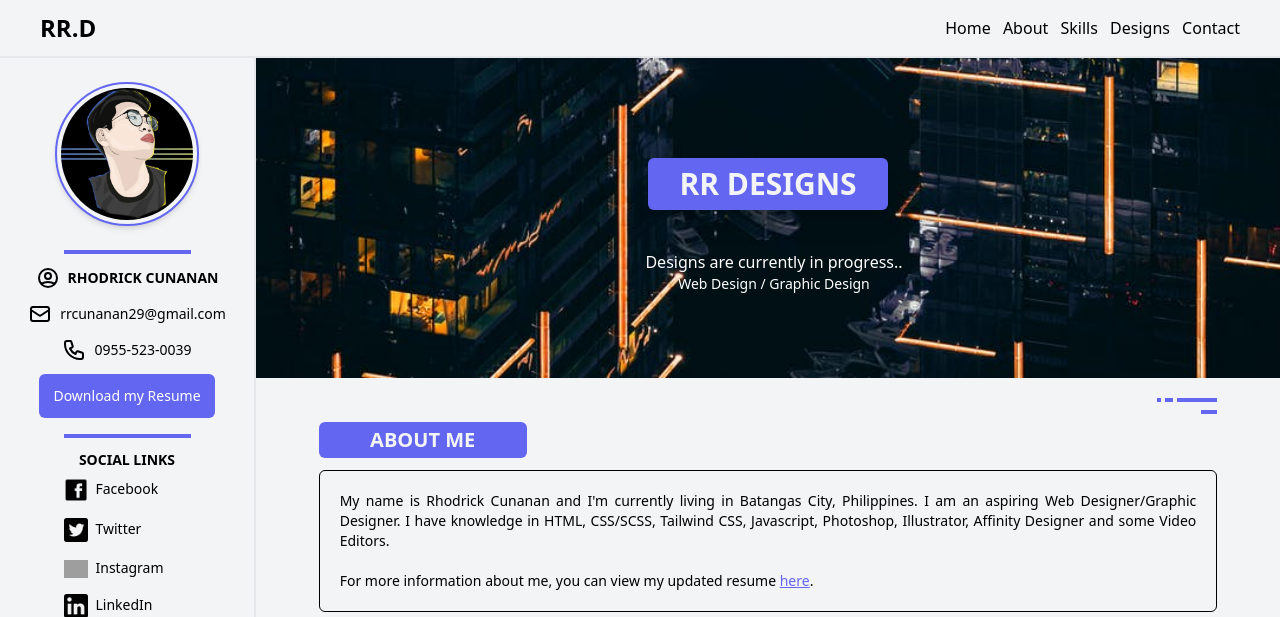
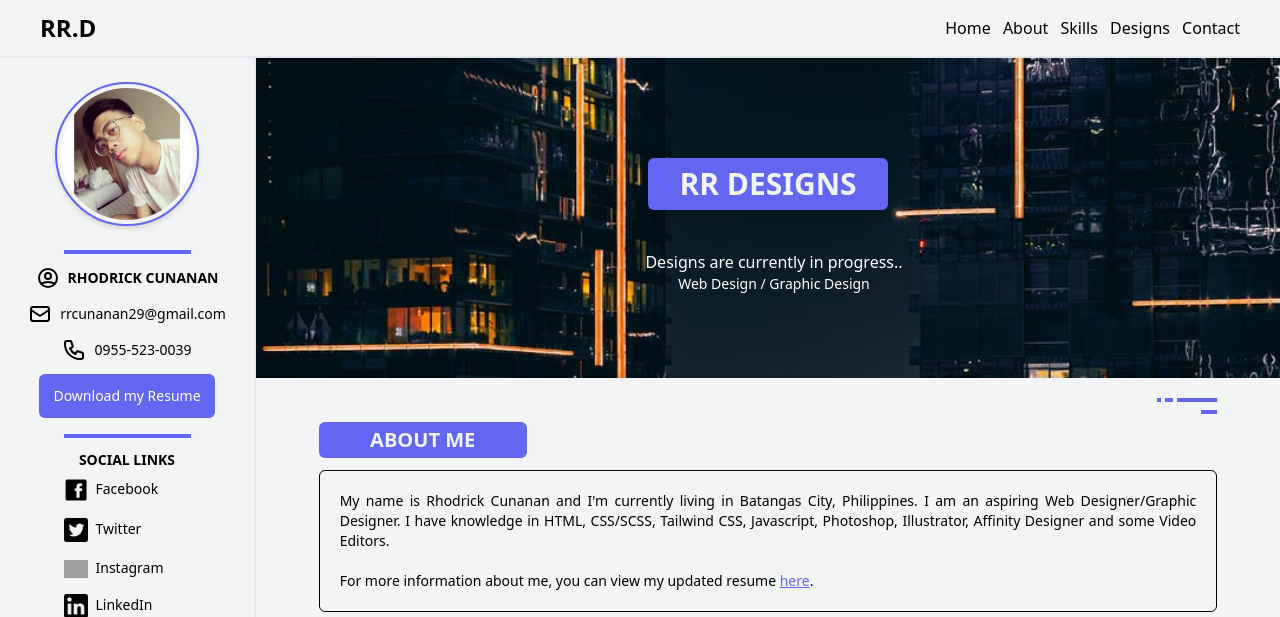
Before and after one commit to rrcunanan/myportfolio, a PHP site: page / in a window 1280 px wide. Shown: the top 617 px of the page. Run offline with PHP 8.4, Linux system fonts and the light colour scheme; grey boxes are pictures that could not be loaded.

Commit message:
8th commit

```diff
--- a/package.json
+++ b/package.json
@@ -5,7 +5,7 @@
   "main": "index.js",
   "scripts": {
     "build": "tailwindcss build src/styles.css -o public/styles.css",
-    "build-1": "NODE_ENV=production tailwindcss build src/styles.css -o public/styles.css"
+    "prod": "NODE_ENV=production tailwindcss build src/styles.css -o public/styles.css"
   },
   "keywords": [],
   "author": "",
--- a/public/index.html
+++ b/public/index.html
@@ -35,10 +35,10 @@
         <div class="float-right w-1 h-1 bg-indigo-500"></div><br>
         <div class="float-right w-4 h-1 bg-indigo-500 ml-1 -mt-3"></div>
 
-        <a href="#home" class="block py-2 mt-5 hover:bg-indigo-500 rounded-md  ml-2 hover:text-white">Home</a>
-        <a href="#about" class="block py-2 px-5 hover:bg-indigo-500 rounded-md  ml-2 hover:text-white">About</a>
-        <a href="#skills" class="block py-2 px-5 hover:bg-indigo-500 rounded-md  ml-2 hover:text-white">Skills</a>
-        <a href="#designs" class="block py-2 px-5 hover:bg-indigo-500 rounded-md  ml-2 hover:text-white">Designs</a>
+        <a href="#home" class="block py-2 mt-5 hover:bg-indigo-500 rounded-md ml-2 hover:text-white">Home</a>
+        <a href="#about" class="block py-2 px-5 hover:bg-indigo-500 rounded-md ml-2 hover:text-white">About</a>
+        <a href="#skills" class="block py-2 px-5 hover:bg-indigo-500 rounded-md ml-2 hover:text-white">Skills</a>
+        <a href="#designs" class="block py-2 px-5 hover:bg-indigo-500 rounded-md ml-2 hover:text-white">Designs</a>
         <a href="#contact" class="block py-2 px-5 mb-5 hover:bg-indigo-500 rounded-md  ml-2 hover:text-white">Contact</a>
 
         <div class="float-left w-10 h-1 bg-indigo-500 mr-1"></div>
@@ -48,7 +48,7 @@
     </div>
 
     <div class="lg:flex" id="home">
-      <div class="header-cover lg:hidden p-5">
+      <div class="bg-fixed bg-no-repeat bg-cover bg-top lg:hidden p-5" style="background-image: url('./img/header-cover.jpeg');">
           <h1 class="font-bold uppercase text-2xl w-60 mx-auto bg-indigo-500 rounded-md text-center text-gray-100 mt-10">RR Designs</h1>
           <p class="ml-3 mt-6 text-center text-white">Designs are currently in progress...</p>
           <p class="text-sm font-light ml-3 mb-10 text-center text-white">Web Design / Graphic Design</p>
@@ -70,7 +70,7 @@
             <svg class="w-6 h-6 mr-2" fill="none" stroke="currentColor" viewBox="0 0 24 24" xmlns="http://www.w3.org/2000/svg"><path stroke-linecap="round" stroke-linejoin="round" stroke-width="2" d="M3 5a2 2 0 012-2h3.28a1 1 0 01.948.684l1.498 4.493a1 1 0 01-.502 1.21l-2.257 1.13a11.042 11.042 0 005.516 5.516l1.13-2.257a1 1 0 011.21-.502l4.493 1.498a1 1 0 01.684.949V19a2 2 0 01-2 2h-1C9.716 21 3 14.284 3 6V5z"></path></svg>
             <p>0955-523-0039</p>
           </div>
-          <div  class="w-44 mx-auto bg-indigo-500 text-white px-1 py-3 rounded-md hover:bg-indigo-600">
+          <div  class="w-44 mx-auto bg-indigo-500 text-white px-1 py-3 rounded-md transition duration-500 ease-in-out hover:bg-indigo-600">
             <a href="https://drive.google.com/file/d/1e56WHO09hlrzxmoafDw-P5Fx3ww9szBa/view">Download my Resume</a>
           </div>
         </div>
@@ -117,7 +117,7 @@
 
       <main class="flex-1">
         <div class="hidden lg:block" id="home">
-          <div class="header-cover lg:h-80 p-5">
+          <div class="bg-fixed bg-no-repeat bg-cover bg-top lg:h-80 p-5" style="background-image: url('./img/header-cover.jpeg');">
             <h1 class="font-bold uppercase text-3xl w-60 mx-auto py-2 bg-indigo-500 rounded-md shadow-xl text-center text-gray-100 mt-20">RR Designs</h1>
             <p class="ml-3 mt-10 text-center text-white">Designs are currently in progress..</p>
             <p class="text-sm font-light ml-3 mb-20 text-center text-white">Web Design / Graphic Design</p>
@@ -147,7 +147,7 @@
           <h1 class="bg-indigo-500 text-gray-100 text-xl py-1 w-52 uppercase font-bold text-center rounded-md mb-3 mx-auto">Designs</h1>
           <p class="text-center my-7 font-light">Browse all my designs through the button below.</p>
           <div class="w-full text-center">
-          <a href="https://www.behance.net/rhodrickcunanan" target="_blank" class="bg-black text-gray-100 py-2 px-2 rounded-md hover:bg-gray-900">behance.net</a>
+          <a href="https://www.behance.net/rhodrickcunanan" target="_blank" class="bg-black text-gray-100 py-2 px-2 rounded-md hover:bg-gray-900 transition duration-500 ease-in-out">behance.net</a>
           </div>
           <div class="mt-5 sm:w-5/6 border border-black p-5 rounded-md mx-auto shadow-lg">
             <div class="grid grid-flow-row grid-rows-1 md:grid-cols-3 gap-4">
@@ -229,7 +229,7 @@
                       <label for="textarea">Message:</label><br>
                       <textarea name="textarea" id="textarea" cols="30" rows="10" placeholder="Enter Message here" class="w-full bg-transparent border border-black outline-none rounded-md p-1 mt-3" required></textarea>
                       <div class="w-full text-center">
-                        <button type="submit" class="bg-indigo-500 text-white px-3 py-1 mt-3 rounded-md hover:bg-indigo-600">Submit</button>
+                        <button type="submit" class="bg-indigo-500 text-white px-3 py-1 mt-3 rounded-md transition duration-500 ease-in-out hover:bg-indigo-600">Submit</button>
                       </div>
                     </div>
                   </form>
--- a/public/index.php
+++ /dev/null
@@ -1,3 +0,0 @@
-<?php
-    include_once("index.html");
-?>
--- a/public/styles.css
+++ b/public/styles.css
@@ -1,3 +1,8 @@
+.card:hover {
+  --tw-bg-opacity: 1;
+  background-color: rgba(165, 180, 252, var(--tw-bg-opacity));
+}
+
 .card {
   --tw-border-opacity: 1;
   border-color: rgba(0, 0, 0, var(--tw-border-opacity));
@@ -8,13 +13,13 @@
   --tw-shadow: 0 20px 25px -5px rgba(0, 0, 0, 0.1), 0 10px 10px -5px rgba(0, 0, 0, 0.04);
   box-shadow: var(--tw-ring-offset-shadow, 0 0 #0000), var(--tw-ring-shadow, 0 0 #0000), var(--tw-shadow);
   text-align: center;
-}
-
-.header-cover {
-  background: url('../public/img/header-cover.jpeg');
-  background-repeat: no-repeat;
-  background-size: cover;
-  background-position: bottom;
+  transition-property: background-color, border-color, color, fill, stroke, opacity, box-shadow, transform, filter, -webkit-backdrop-filter;
+  transition-property: background-color, border-color, color, fill, stroke, opacity, box-shadow, transform, filter, backdrop-filter;
+  transition-property: background-color, border-color, color, fill, stroke, opacity, box-shadow, transform, filter, backdrop-filter, -webkit-backdrop-filter;
+  transition-timing-function: cubic-bezier(0.4, 0, 0.2, 1);
+  transition-duration: 150ms;
+  transition-timing-function: cubic-bezier(0.4, 0, 0.2, 1);
+  transition-duration: 500ms;
 }
 
 #status {
@@ -610,6 +615,10 @@ video {
   margin-bottom: calc(1rem * var(--tw-space-y-reverse));
 }
 
+.bg-fixed {
+  background-attachment: fixed;
+}
+
 .bg-transparent {
   background-color: transparent;
 }
@@ -660,6 +669,18 @@ video {
 
 .to-indigo-300 {
   --tw-gradient-to: #a5b4fc;
+}
+
+.bg-top {
+  background-position: top;
+}
+
+.bg-no-repeat {
+  background-repeat: no-repeat;
+}
+
+.bg-cover {
+  background-size: cover;
 }
 
 .border-black {
@@ -1224,6 +1245,22 @@ video {
   grid-template-rows: repeat(1, minmax(0, 1fr));
 }
 
+.transition {
+  transition-property: background-color, border-color, color, fill, stroke, opacity, box-shadow, transform, filter, -webkit-backdrop-filter;
+  transition-property: background-color, border-color, color, fill, stroke, opacity, box-shadow, transform, filter, backdrop-filter;
+  transition-property: background-color, border-color, color, fill, stroke, opacity, box-shadow, transform, filter, backdrop-filter, -webkit-backdrop-filter;
+  transition-timing-function: cubic-bezier(0.4, 0, 0.2, 1);
+  transition-duration: 150ms;
+}
+
+.ease-in-out {
+  transition-timing-function: cubic-bezier(0.4, 0, 0.2, 1);
+}
+
+.duration-500 {
+  transition-duration: 500ms;
+}
+
 @-webkit-keyframes spin {
   to {
     transform: rotate(360deg);
--- a/tailwind.config.js
+++ b/tailwind.config.js
@@ -10,8 +10,7 @@ module.exports = {
   },
   darkMode: false, // or 'media' or 'class'
   theme: {
-    extend: {
-    },
+    extend: {}
   },
   variants: {
     extend: {},
```
Also changed, not shown: src/styles.css (+1 -8 lines), public/img/pfp.jpg.
